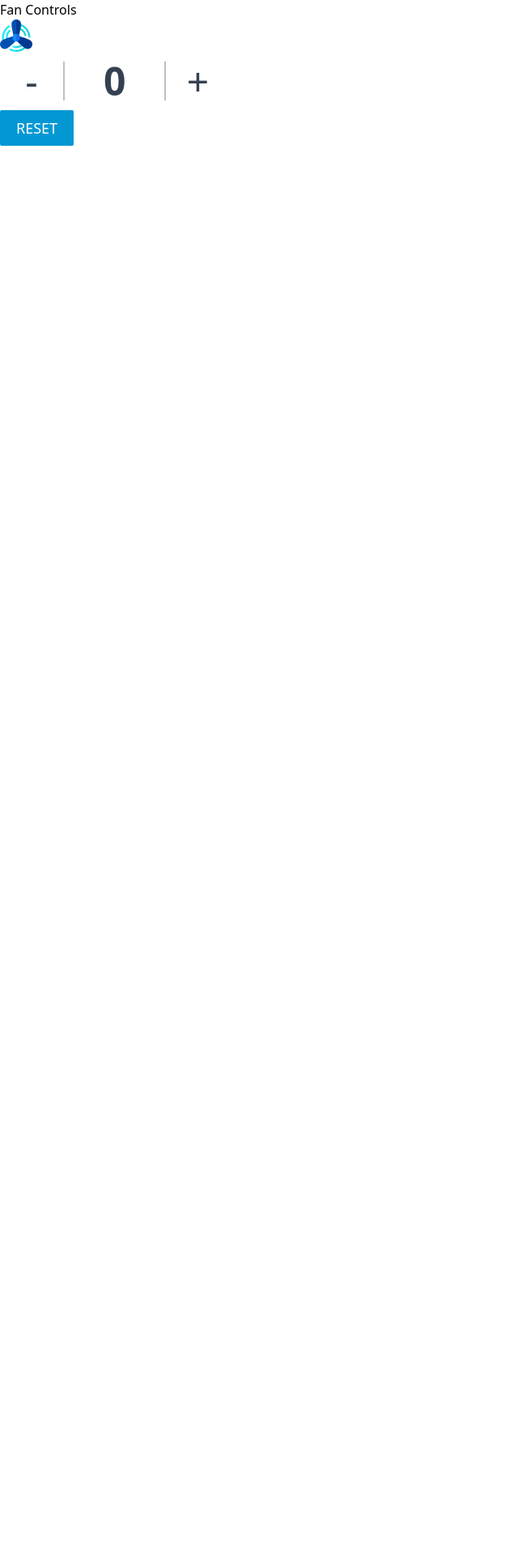
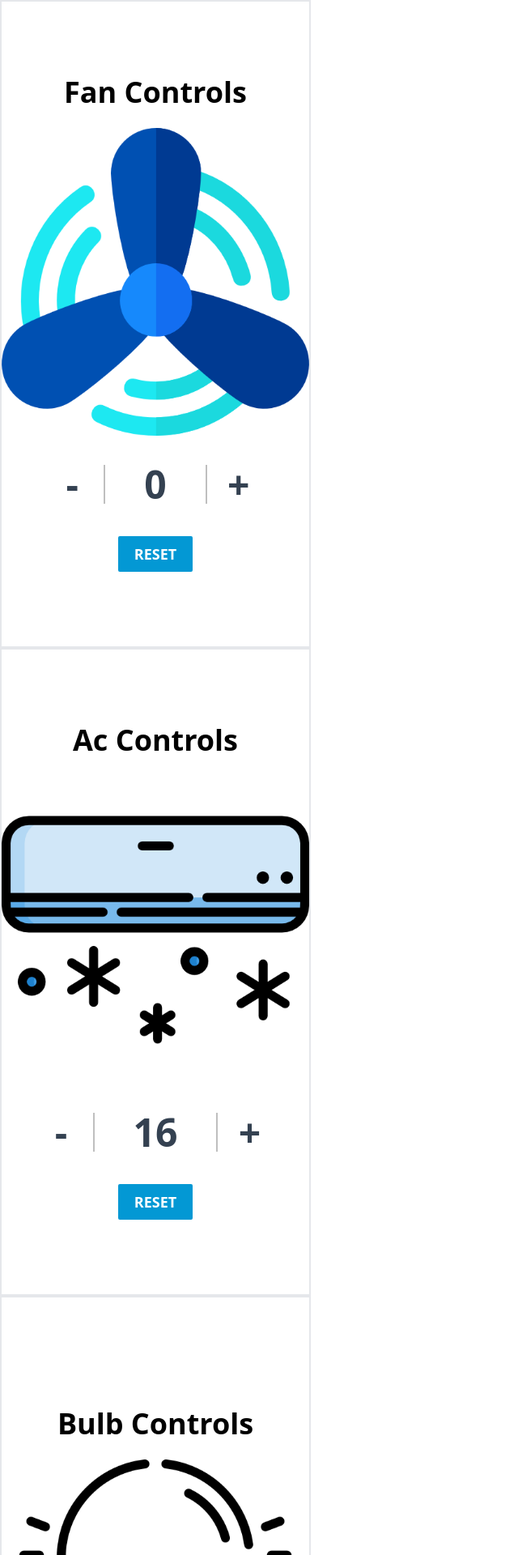
Before and after one commit to Vidhi425/konnexWeb, a React (Create React App) app: page / in a window 1280 px wide. Shown: the top 1920 px of the page at 81% size, without its empty margins (0-640 px from the left). Before the commit the page ends 800 px from the top, so only its background shows below. Built offline with nearby package versions, Linux system fonts and the light colour scheme.

Commit message:
controls

```diff
--- a/src/App.js
+++ b/src/App.js
@@ -1,9 +1,11 @@
 import "./App.css";
 import Controls from '../src/Components/FanControls'
+import AcControls from "./Components/Ac";
+import BulbControls from "./Components/Bulbcontrol";
 
 function App() {
     return(
-        <Controls/>
+        <><Controls /><AcControls /> <BulbControls/> </>
     )
 }
 
--- a/src/Components/Ac.js
+++ b/src/Components/Ac.js
@@ -0,0 +1,49 @@
+import React from "react";
+import { useState } from "react";
+const AcControls = () => {
+  const [count, setCount] = useState(16);
+  function decreaseHandler() {
+    setCount(count < 17 ? 16 : count - 1);
+  }
+
+  function increaseHandler() {
+    setCount(count > 29 ? 30 : count + 1);
+  }
+
+  function resetHandler() {
+    setCount(0);
+  }
+  return (
+    <div className="flex flex-col font-bold text-4xl border-2 h-[100vh] w-[30%] justify-center items-center space-y-6">
+      <h1>Ac Controls</h1>
+
+      <img src="./images/air-conditioner (2).png" className="h-15 w-15"></img>
+      <div className="bg-white flex  gap-12 py-3 rounded-sm text-[25px] text-[#344151]">
+        <button
+          onClick={decreaseHandler}
+          className="border-r-2 text-center w-20 border-[#bfbfbf]  text-5xl"
+        >
+          -
+        </button>
+        <div className="font-bold gap-12 text-5xl"> {count} </div>
+        <button
+          onClick={increaseHandler}
+          className="border-l-2 text-center w-20 border-[#bfbfbf]  text-5xl"
+        >
+          +
+        </button>
+      </div>
+      <div>
+        {" "}
+        <button
+          onClick={resetHandler}
+          className="bg-[#0398d4] text-white px-5 py-2 rounded-sm text-lg"
+        >
+          RESET
+        </button>
+      </div>
+    </div>
+  );
+};
+
+export default AcControls;
--- a/src/Components/Bulbcontrol.js
+++ b/src/Components/Bulbcontrol.js
@@ -0,0 +1,15 @@
+import React from "react";
+import { useState } from "react";
+const BulbControls = () => {
+
+  return (
+    <div className="flex flex-col border-2 h-[100vh] w-[30%] justify-center items-center space-y-6">
+      <h1 className="font-bold text-4xl">Bulb Controls</h1>
+
+      <img src="./images/light-bulb.png" className="h-15 w-15"></img>
+      <img src="./images/power.svg"  className="h-14 w-14"></img>
+    </div>
+  );
+};
+
+export default BulbControls;
--- a/src/Components/FanControls.js
+++ b/src/Components/FanControls.js
@@ -14,10 +14,10 @@ const Controls = () => {
     setCount(0);
   }
   return (
-    <div className="flex flex-col">
+    <div className="flex flex-col border-2 h-[100vh] w-[30%] font-bold text-4xl justify-center items-center space-y-6">
       <h1>Fan Controls</h1>
 
-      <img src="./images/fan.png" className="h-10 w-10"></img>
+      <img src="./images/fan.png" className="h-15 w-15"></img>
       <div className="bg-white flex  gap-12 py-3 rounded-sm text-[25px] text-[#344151]">
         <button
           onClick={decreaseHandler}
```
